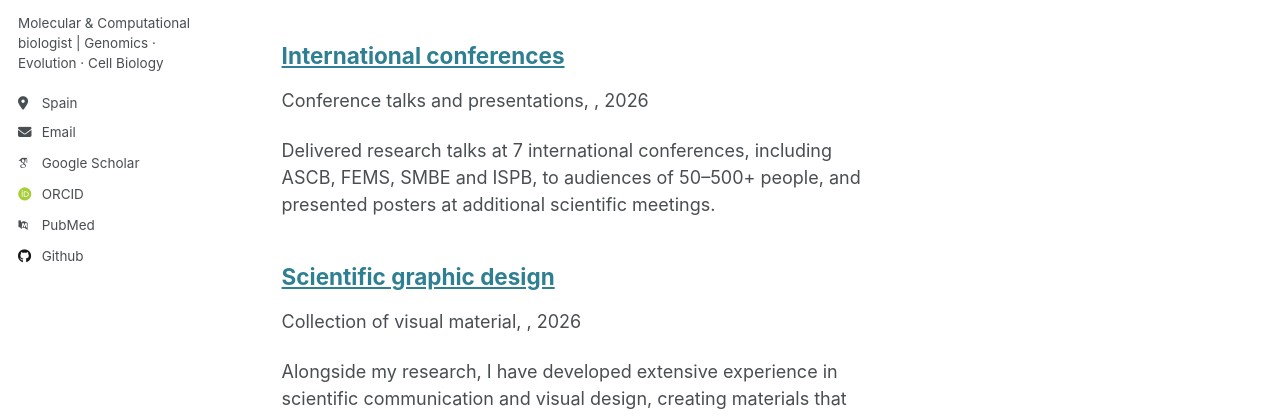
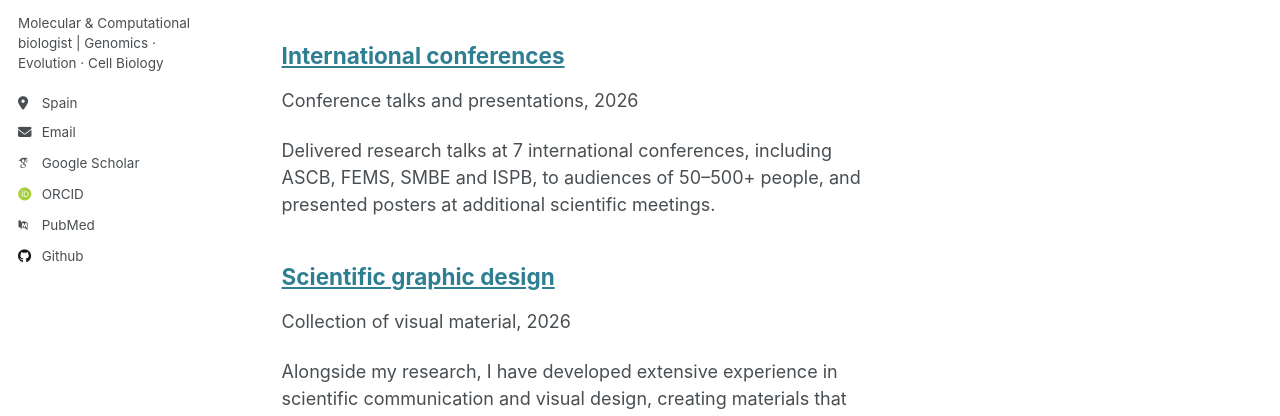
Before and after one commit to anagarona/anagarona.github.io, a Jekyll site: the page built from _pages/teaching.html, in a window 1280 px wide and 1266 px high. Shown: the part 386-802 px from the top of the window. Built offline with Jekyll 4.4.1, drawn with Linux system fonts in a browser that asks for light colours; some web fonts are replaced.

Commit message:
Update archive-single.html

```diff
--- a/_includes/archive-single.html
+++ b/_includes/archive-single.html
@@ -1,4 +1,4 @@
-{% include base_path %}
+  {% include base_path %}
 
 {% if post.header.teaser %}
   {% capture teaser %}{{ post.header.teaser }}{% endcapture %}
@@ -38,13 +38,43 @@
       <p class="page__meta"><i class="fa fa-clock-o" aria-hidden="true"></i> {% include read-time.html %}</p>
     {% endif %}
 
-        {% if post.collection == 'teaching' %}
-          <p> {{ post.type }}, <i>{{ post.venue }}</i>, {{ post.date | default: "1900-01-01" | date: "%Y" }} </p>
-        {% elsif post.collection == 'publications' %}
-          <p>Published in <i>{{ post.venue }}</i>, {{ post.date | default: "1900-01-01" | date: "%Y" }} </p>
-        {% elsif post.date %}
-         <p class="page__date"><strong><i class="fa fa-fw fa-calendar" aria-hidden="true"></i> {{ site.data.ui-text[site.locale].date_label | default: "Published:" }}</strong> <time datetime="{{ post.date | default: "1900-01-01" | date_to_xmlschema }}">{{ post.date | default: "1900-01-01" | date: "%B %d, %Y" }}</time></p>
-        {% endif %}
+
+    {% if post.collection == 'teaching' %}
+      <p>
+        {{ post.type }}{% if post.venue %}, <i>{{ post.venue }}</i>{% endif %}{% if post.date %}, {{ post.date | date: "%Y" }}{% endif %}
+      </p>
+
+    {% elsif post.collection == 'publications' %}
+      {% if post.venue and post.date %}
+        <p>Published in <i>{{ post.venue }}</i>, {{ post.date | date: "%Y" }}</p>
+      {% elsif post.venue %}
+        <p>Published in <i>{{ post.venue }}</i></p>
+      {% elsif post.date %}
+        <p class="page__date">
+          <strong>
+            <i class="fa fa-fw fa-calendar" aria-hidden="true"></i>
+            {{ site.data.ui-text[site.locale].date_label | default: "Published:" }}
+          </strong>
+          <time datetime="{{ post.date | date_to_xmlschema }}">
+            {{ post.date | date: "%B %d, %Y" }}
+          </time>
+        </p>
+      {% endif %}
+
+    {% elsif post.date %}
+      <p class="page__date">
+        <strong>
+          <i class="fa fa-fw fa-calendar" aria-hidden="true"></i>
+          {{ site.data.ui-text[site.locale].date_label | default: "Published:" }}
+        </strong>
+        <time datetime="{{ post.date | date_to_xmlschema }}">
+          {{ post.date | date: "%B %d, %Y" }}
+        </time>
+      </p>
+    {% endif %}
+
+
+
 
     {% if post.excerpt and site.read_more != 'enabled' %}
     <p class="archive__item-excerpt" itemprop="description">{{ post.excerpt | markdownify }}</p>
```
